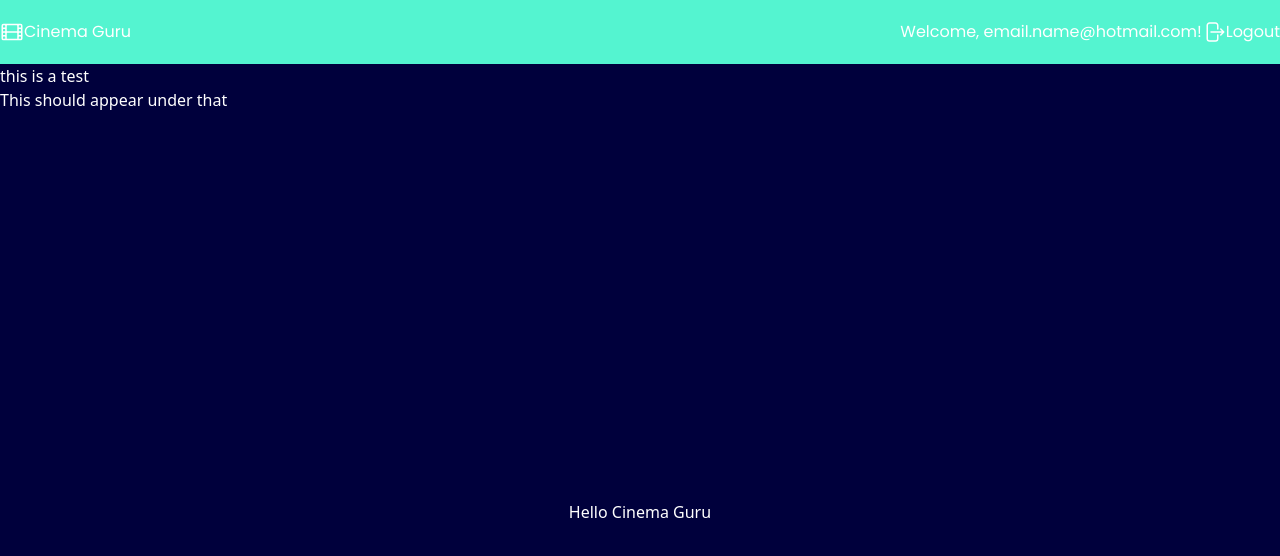
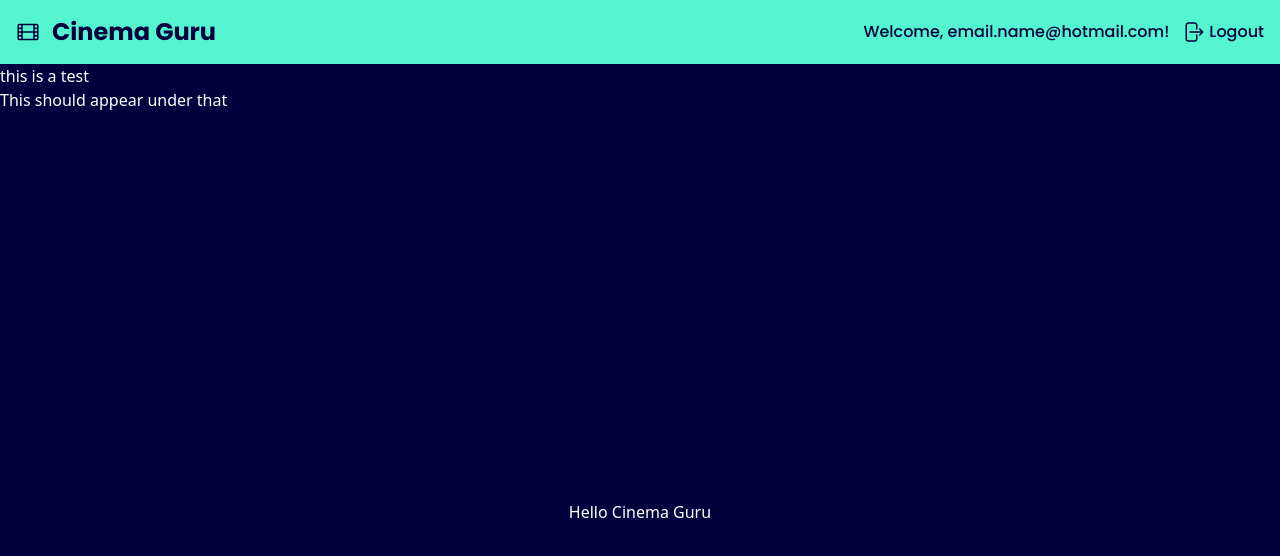
Before and after one commit to michaellgans/atlas-cinema-guru, a Next.js app: page / in a window 1280 px wide. Shown: the top 556 px of the page. Built offline with nearby package versions, Linux system fonts and the light colour scheme.

Commit message:
MLG - 4:06 PM - Styles the header for homepage layout

```diff
--- a/components/Header.tsx
+++ b/components/Header.tsx
@@ -15,17 +15,17 @@ import { LogoutIcon } from "./LogoutIcon";
 export function Header() {
   // Define Hook
   return (
-    <div className="flex h-16 items-center justify-between bg-lumi-teal font-poppins">
+    <div className="text-large flex h-16 items-center justify-between bg-lumi-teal px-4 font-poppins text-lumi-navy">
       {/* TITLE AND ICON */}
-      <div className="flex">
+      <div className="flex items-center">
         <FilmIcon />
-        <h1>Cinema Guru</h1>
+        <h1 className="pl-3 text-2xl font-bold">Cinema Guru</h1>
       </div>
       {/* WELCOME AND LOGOUT */}
-      <div className="flex">
-        <h3>Welcome, email.name@hotmail.com!</h3>
+      <div className="flex font-medium">
+        <h3 className="pr-3">Welcome, email.name@hotmail.com!</h3>
         <LogoutIcon />
-        <p>Logout</p>
+        <p className="pl-1">Logout</p>
       </div>
     </div>
   );
--- a/tailwind.config.ts
+++ b/tailwind.config.ts
@@ -5,10 +5,11 @@ export default {
     extend: {
       colors: {
         'lumi-teal': '#54F4D0',
+        'lumi-navy': '#00003C',
       },
       fontFamily: {
         poppins: ['Poppins', 'sans-serif'],
-      }
+      },
     }
   },
   plugins: [],
```
